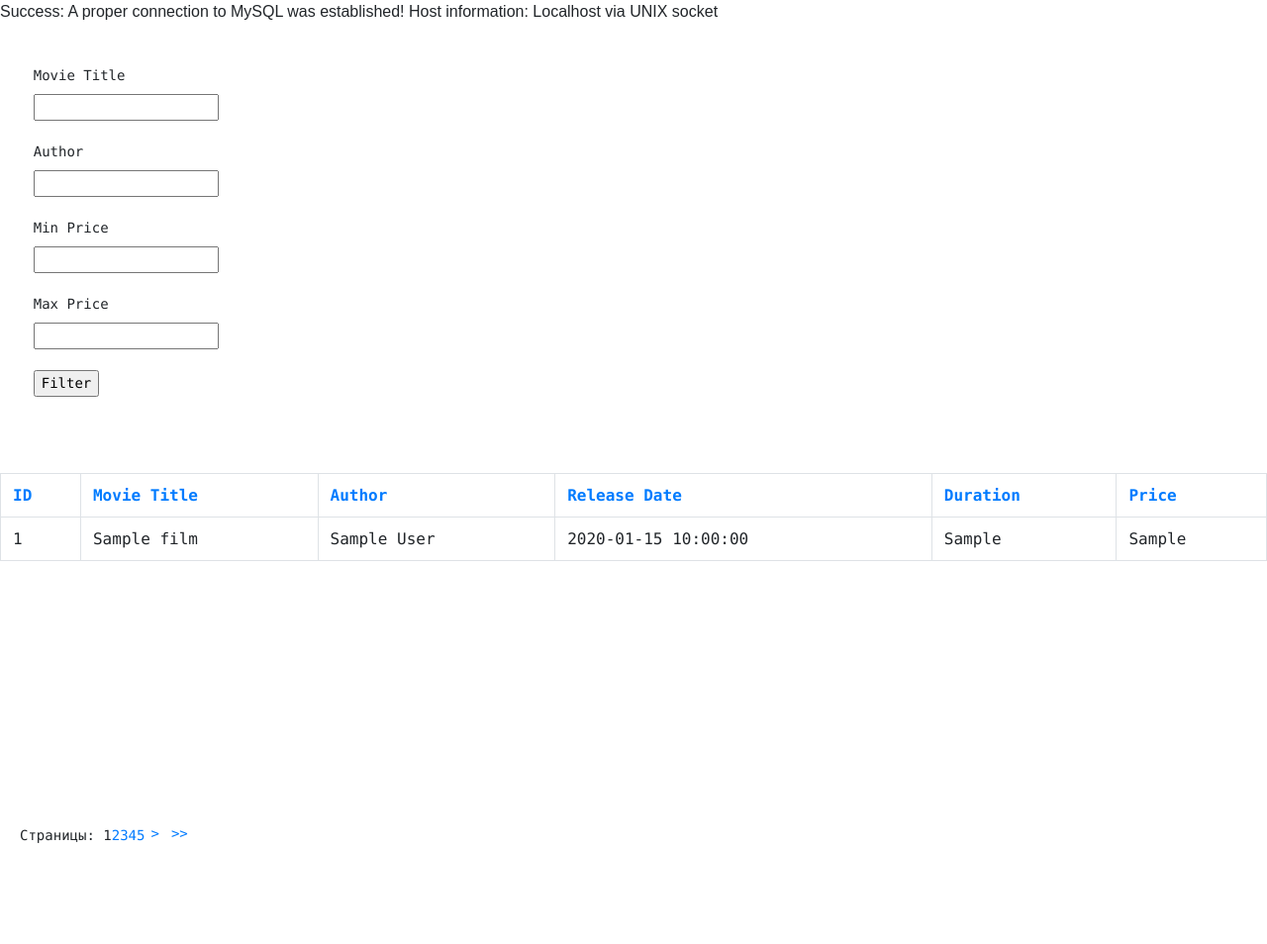
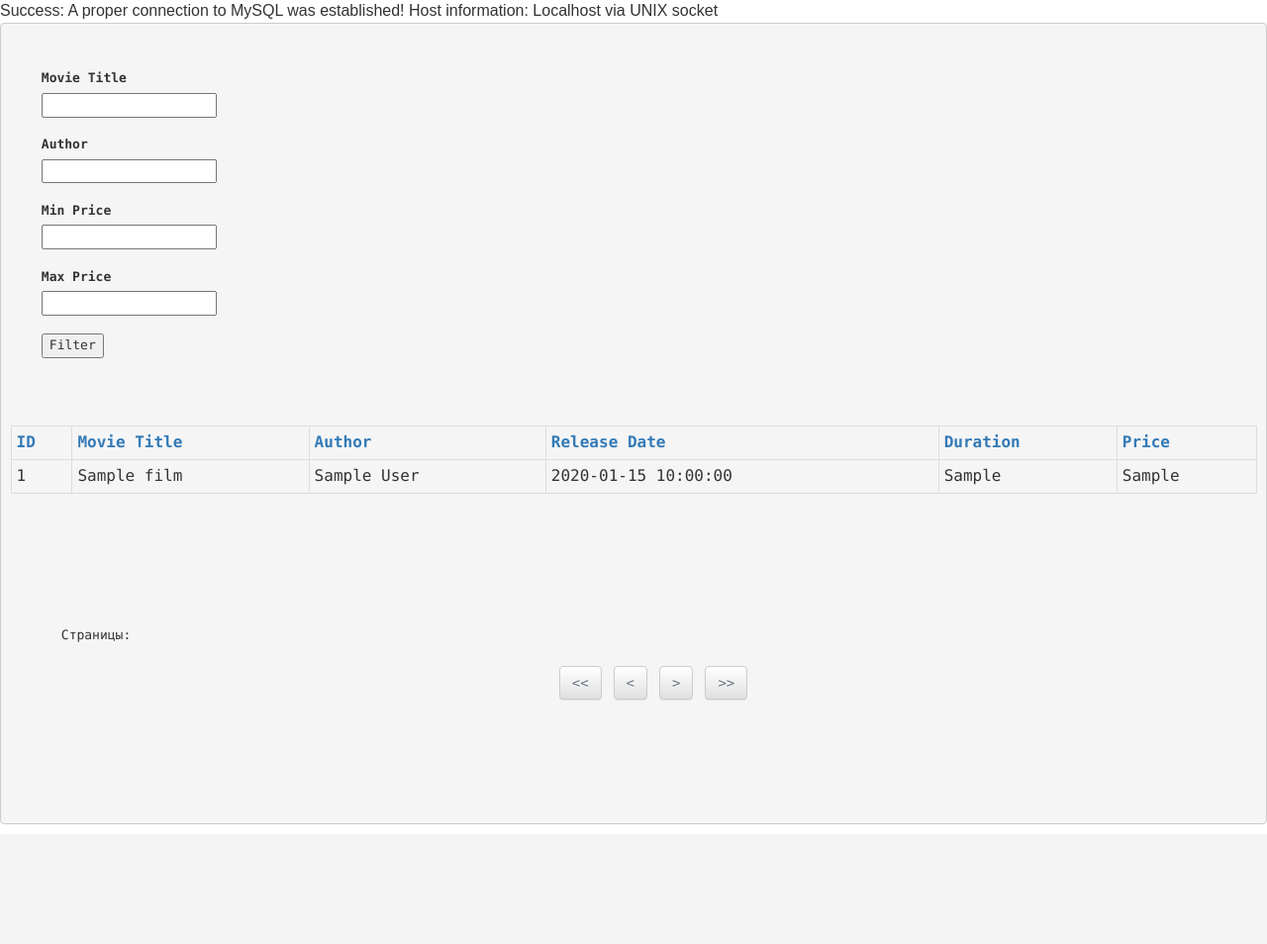
Before and after one commit to iamsupergirl/Alona2, a PHP site: page /BD/Function.php in a window 1280 px wide. Shown: the whole page at 99% size. After the commit the page ends 833 px from the top, so only its background shows below. Run offline with PHP 8.4, Linux system fonts and the light colour scheme; tables that the repository leaves empty or names only in its code hold one stand-in row (values such as "Sample post"); some libraries are stand-ins or nearby versions.

Commit message:
Задание "Фильмы + фильтры и сортировка" Янушкевич Алена

```diff
--- a/BD/ForFunction.css
+++ b/BD/ForFunction.css
@@ -4,9 +4,9 @@ body {
     font-size: 16px;
     font-family: "PT Sans", sans-serif;
 }
-.pagination {padding: 20px; clear:both;}
+.pagination {padding: 20px; clear:both; width: 100%;}
 .pagination ul {display: table; margin: 0 auto;text-align: center;}
-.pagination li {display:inline; vertical-align: middle; line-height: 12px; padding: 2px 6px;}
+.pagination li {display: inline-table; vertical-align: middle; line-height: 12px; padding: 2px 6px;}
 .pagination ul li a, .pagination ul li span {color: #666f80;}
 .pagination ul li a:hover, .pagination ul li span:hover {background: #f5f5f5; -webkit-border-radius: 1px; -moz-border-radius: 1px; border-radius: 1px;}
 .pagination ul li a.prev, .pagination ul li a.next {font-weight: bold;}
--- a/BD/Function.php
+++ b/BD/Function.php
@@ -9,6 +9,18 @@ define('USER', 'root');
 define('PASS', 'root');
 define('DB', 'movie_task');
 
+?>
+
+<head>
+    <link rel="stylesheet" href="/components/bootstrap/css/bootstrap.min.css">
+    <link rel="stylesheet" href="/components/bootstrap/css/bootstrap-theme.min.css">
+    <link type="text/css" rel="stylesheet" href="/HTML/CSS/style.css"/>
+    <link type="text/css" rel="stylesheet" href="/BD/ForFunction.css"/>
+    <script src="/components/bootstrap/js/bootstrap.min.js"></script>
+</head>
+<body>
+
+<?php
 $connect=mysqli_connect(HOST,USER,PASS,DB);
 if(!$connect){
     echo "Error:Unable to connect MySQL".PHP_EOL;
@@ -201,7 +213,23 @@ print_r($review);*/
 $eachByEach=$eachFilmByEach->fetch_all();
 print_r($eachByEach);*/
 
-$queryStr = 'Select * from Films';
+function getFilmHeaderLink($title, $field) {
+    $sort_direction = 'ASC';
+
+    // Inverse sort direction.
+    if (!empty($_GET['sort']['field']) &&
+        $_GET['sort']['field'] == $field &&
+        $_GET['sort']['direction'] == $sort_direction) {
+
+        $sort_direction = 'DESC';
+
+    }
+
+    return "<a href='/BD/Function.php?sort[field]=$field&sort[direction]=$sort_direction'>$title</a>";
+}
+
+$query_str = 'Select * from Films';
+$query_str_filter = '';
 
 // Handle filters.
 if (!empty($_POST['filter'])) {
@@ -226,7 +254,7 @@ if (!empty($_POST['filter'])) {
     }
 
     if (!empty($filters)) {
-        $queryStr .= ' where ' . implode(' AND ', $filters);
+        $query_str_filter .= ' where ' . implode(' AND ', $filters);
     }
 }
 
@@ -239,65 +267,37 @@ if (!empty($_GET['sort']['field'])) {
         $direction = $_GET['sort']['direction'];
     }
 
-    $queryStr .= " order by $field $direction";
+    $query_str .= " order by $field $direction";
 }
 
-$queryResult=$connect->query($queryStr);
-/*print_r($queryResult);*/
+$items_per_page = 3;
 
-/*$films=$queryResult->fetch_assoc();
-print_r($films);*/
-/*$films=$queryResult->fetch_object();
-print_r($films);*/
-/*$films=$queryResult->fetch_row();
-print_r($films);*/
-/*$films=$queryResult->fetch_field();
-print_r($films);*/
-/*$films=$queryResult->fetch_array();
-print_r($films);*/
-$films=$queryResult->fetch_all(MYSQLI_ASSOC);
-//print_r($films);
-
-/*$films=[];
-for ($i=0; $i< $queryResult->num_rows();$i++)
-{
-    $films[]=$queryResult->fetch_object();
-}
-$queryResult->fetch_all();
-print_r($queryResult);*/
-
-function getFilmHeaderLink($title, $field) {
-    $sort_direction = 'ASC';
-
-    // Inverse sort direction.
-    if (!empty($_GET['sort']['field']) &&
-        $_GET['sort']['field'] == $field &&
-        $_GET['sort']['direction'] == $sort_direction) {
-
-        $sort_direction = 'DESC';
-
-    }
-
-    return "<a href='/BD/Function.php?sort[field]=$field&sort[direction]=$sort_direction'>$title</a>";
+$active = 0;
+if (!empty($_GET['page'])) {
+    $active = max($active, intval($_GET['page']));
 }
 
-$count_pages = 50;
-$active =  (empty($_GET['page']) ? 1 : intval($_GET['page']));
-$countShowPages = 5;
+$items_offset = $active * $items_per_page;
+
+$count_movies = $connect->query("select count(*) from Films $query_str_filter")->fetch_row();
+$films = $connect->query("$query_str $query_str_filter limit $items_per_page offset $items_offset")->fetch_all(MYSQLI_ASSOC);
+
+$count_pages = ceil(intval(reset($count_movies)) / $items_per_page);
+
+$count_show_pages = 5;
 $url = "/BD/Function.php";
-$urlPage = "/BD/Function.php?page=";
+$url_page = "/BD/Function.php?page=";
+
+$left = $right = $start = $end = 0;
+
 if ($count_pages > 1) {
     $left = $active - 1;
     $right = $active + 1;
-    if ($left < ceil($countShowPages / 2))
-        $start = 1;
-    else $start = $active - ceil($countShowPages / 2);
-    $end = $start + $countShowPages - 1;
-    if ($end > $count_pages) {
-        $start -= ($end - $count_pages);
-        $end = $count_pages;
-        if ($start < 1) $start = 1;
-    }
+
+    $padding = ceil($count_show_pages / 2);
+
+    $start = max(0, $active - $padding);
+    $end = min($count_pages, $active + $padding);
 }
 
 ?>
@@ -344,36 +344,28 @@ if ($count_pages > 1) {
 </table>
 
 <!--Block "Пагинация" Start"-->
-<head>
-    <link rel="stylesheet" href="/components/bootstrap/css/bootstrap.min.css">
-    <link rel="stylesheet" href="/components/bootstrap/css/bootstrap-theme.min.css">
-    <link type="text/css" rel="stylesheet" href="/HTML/CSS/style.css"/>
-<link type="text/css" rel="stylesheet" href="/BD/ForFunction.css"/>
-    <script src="/components/bootstrap/js/bootstrap.min.js"></script>
-</head>
-<body>
-<div id="light-pagination" class="pagination">
+<div id="light-pagination" class="pagination ">
     <span>Страницы: </span>
-    <?php if ($active != 1){?>
     <ul>
-        <li><a href="<?=$url?>" class="perv">&lt;&lt;</a></li>
-        <li><a href="<?php if ($active == 2) {?><?=$url?><?php }
-            else { ?><?=$urlPage.($active - 1)?><?php } ?>" class="prev">&lt;</a></li>
-        <?php } ?>
-        <?php
-        for ($i = $start; $i <= $end; $i++) { ?>
-            <?php
-            if ($i == $active) { ?><span><?=$i?></span><?php }
-            else { ?><a href="<?php
-            if ($i == 1) { ?><?=$url?><?php }
-            else { ?><?=$urlPage.$i?><?php } ?>"><?=$i?></a><?php } ?>
-        <?php } ?>
-        <?php if ($active != $count_pages) { ?>
 
-        <li><a href="<?=$urlPage.($active + 1)?>" class="next">&gt;</a></li>
-        <li><a href="<?=$urlPage.$count_pages?>" class="prev">&gt;&gt;</a></li>
+        <?php if ($left >= 0): ?>
+            <li><a href="Function.php?page=0" class="btn btn-default"><<</a></li>
+            <li><a href="Function.php?page=<?php echo $left; ?>" class="btn btn-default"><</a></li>
+        <?php endif; ?>
+
+        <?php for ($i = $start; $i < $end; $i++): ?>
+            <li class="<?php echo $active == $i ? 'active' : ''; ?>">
+                <a href="Function.php?page=<?php echo $i; ?>" class="btn btn-default"><?php echo $i + 1; ?></a>
+            </li>
+        <?php endfor; ?>
+
+        <?php if ($right < $count_pages): ?>
+            <li><a href="Function.php?page=<?php echo $right; ?>" class="btn btn-default">></a></li>
+            <li><a href="Function.php?page=<?php echo $count_pages - 1; ?>" class="btn btn-default">>></a></li>
+        <?php endif; ?>
+
     </ul>
 </div>
-<?php } ?>
 <!--Block "Пагинация" End"-->
+
 </body>
```
